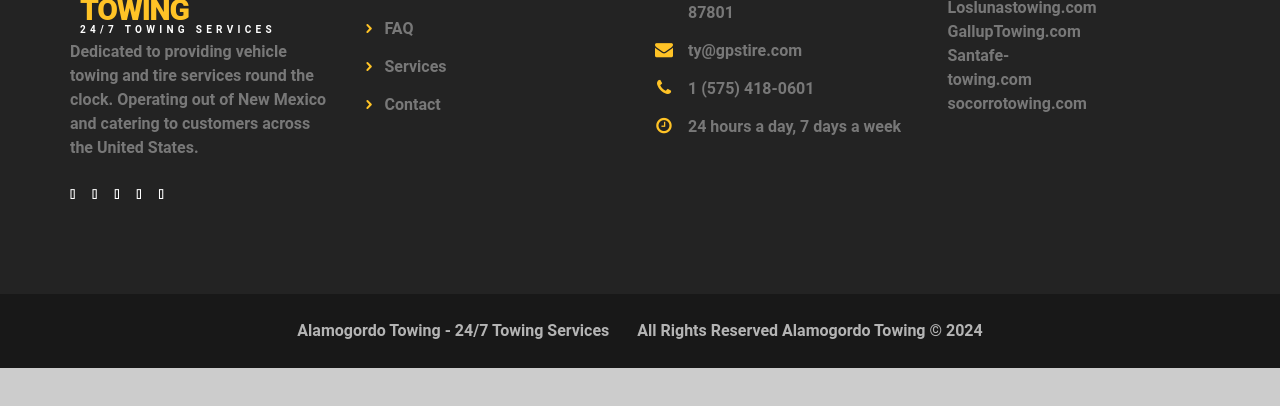
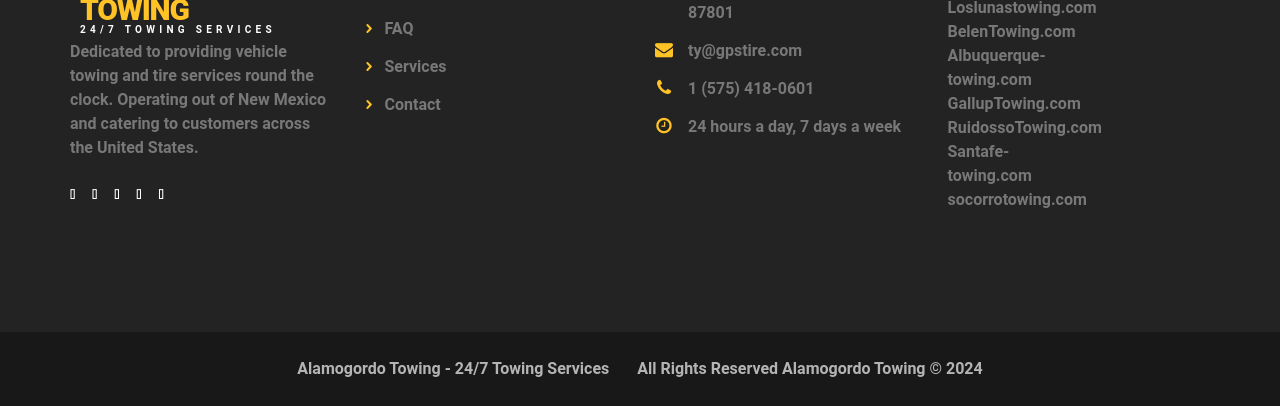
Before and after one commit to BOMBKILLA49/Alamogordo-Towing, a plain HTML site: page index.html in a window 1280 px wide. Shown: the part 6050-6456 px from the top of the page. Before the commit the page ends 6418 px from the top, so only its background shows below. Drawn offline with Linux system fonts and the light colour scheme; some icons are missing; files whose address does not match are found by name; a web font is replaced by a local one.

Commit message:
Update index.html

```diff
--- a/index.html
+++ b/index.html
@@ -783,7 +783,16 @@
 													<a href="https://loslunastowing.com">Loslunastowing.com</a></a>
 												</li>
 												<li>
+													<a href="https://belentowing.com">BelenTowing.com</a></a>
+												</li>
+												<li>
+													<a href="https://albuquerque-towing.com">Albuquerque-towing.com</a></a>
+												</li>
+												<li>
 													<a href="https://galluptowing.com">GallupTowing.com</a></a>
+												</li>
+												<li>
+													<a href="https://ruidosotowing.com">RuidossoTowing.com</a></a>
 												</li>
 												<li>
 													<a href="https://santafetowing.com">Santafe-towing.com</a></a>
```
